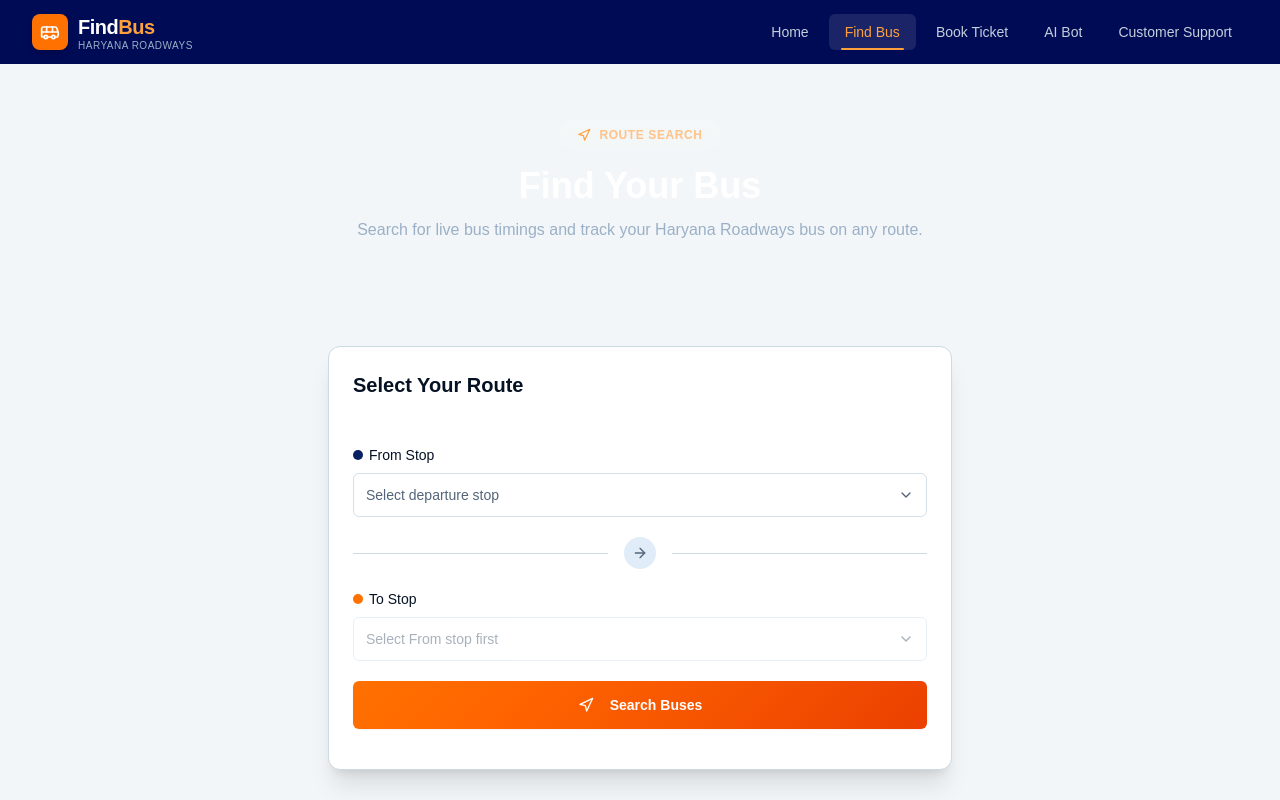
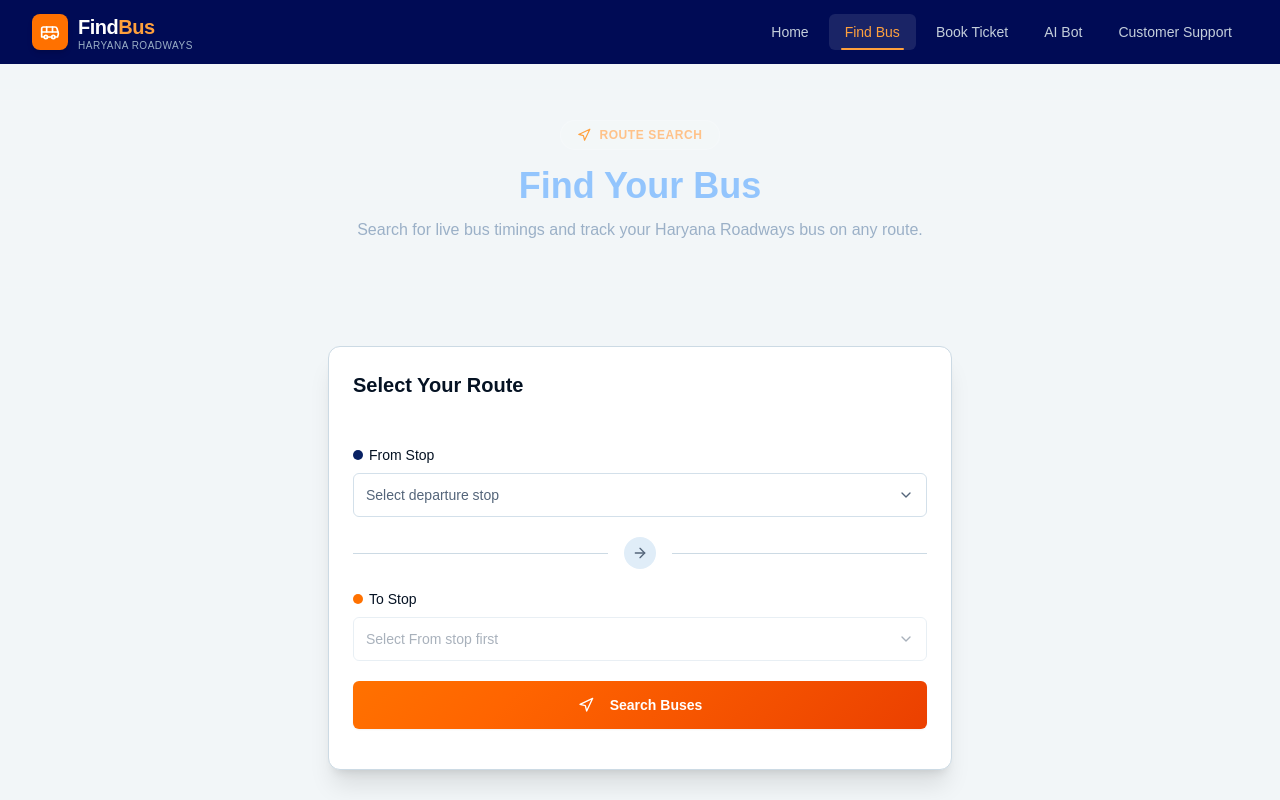
Before and after one commit to kunaltopra-glitch/findbus, a React (Vite) app in the folder src/frontend/: page /find-bus in a window 1280 px wide. Shown: the top 800 px of the page. Built offline with nearby package versions, Linux system fonts and the light colour scheme; a web font is replaced by a local one; what @icp-sdk/core would draw is missing.

Commit message:
Colour Changes

```diff
--- a/src/frontend/src/pages/BusDetailsPage.tsx
+++ b/src/frontend/src/pages/BusDetailsPage.tsx
@@ -163,7 +163,7 @@
                 <h1 className="font-display font-extrabold text-3xl text-blue-300">
                   {bus.busNumber}
                 </h1>
-                <p className="text-[oklch(0.75_0.04_250)] font-body mt-1">
+                <p className="text-blue-100 font-body mt-1">
                   {route?.name ?? "Route Details"}
                 </p>
               </div>
--- a/src/frontend/src/pages/BusTimingsPage.tsx
+++ b/src/frontend/src/pages/BusTimingsPage.tsx
@@ -74,7 +74,7 @@
               <div className="flex items-center gap-2 flex-wrap">
                 {route.stops.map((stop, idx) => (
                   <span key={stop} className="flex items-center gap-2">
-                    <span className="flex items-center gap-1 text-[oklch(0.78_0.04_250)] font-body text-sm">
+                    <span className="flex items-center gap-1 text-blue-100 font-body text-sm">
                       <MapPin className="w-3 h-3 text-[oklch(0.72_0.21_50)]" />
                       {stop}
                     </span>
--- a/src/frontend/src/pages/FindBusPage.tsx
+++ b/src/frontend/src/pages/FindBusPage.tsx
@@ -149,7 +149,7 @@
                 Route Search
               </span>
             </div>
-            <h1 className="font-display font-extrabold text-3xl sm:text-4xl text-white mb-3">
+            <h1 className="font-display font-extrabold text-3xl sm:text-4xl text-blue-300 mb-3">
               Find Your Bus
             </h1>
             <p className="text-[oklch(0.75_0.04_250)] font-body max-w-xl mx-auto">
```
